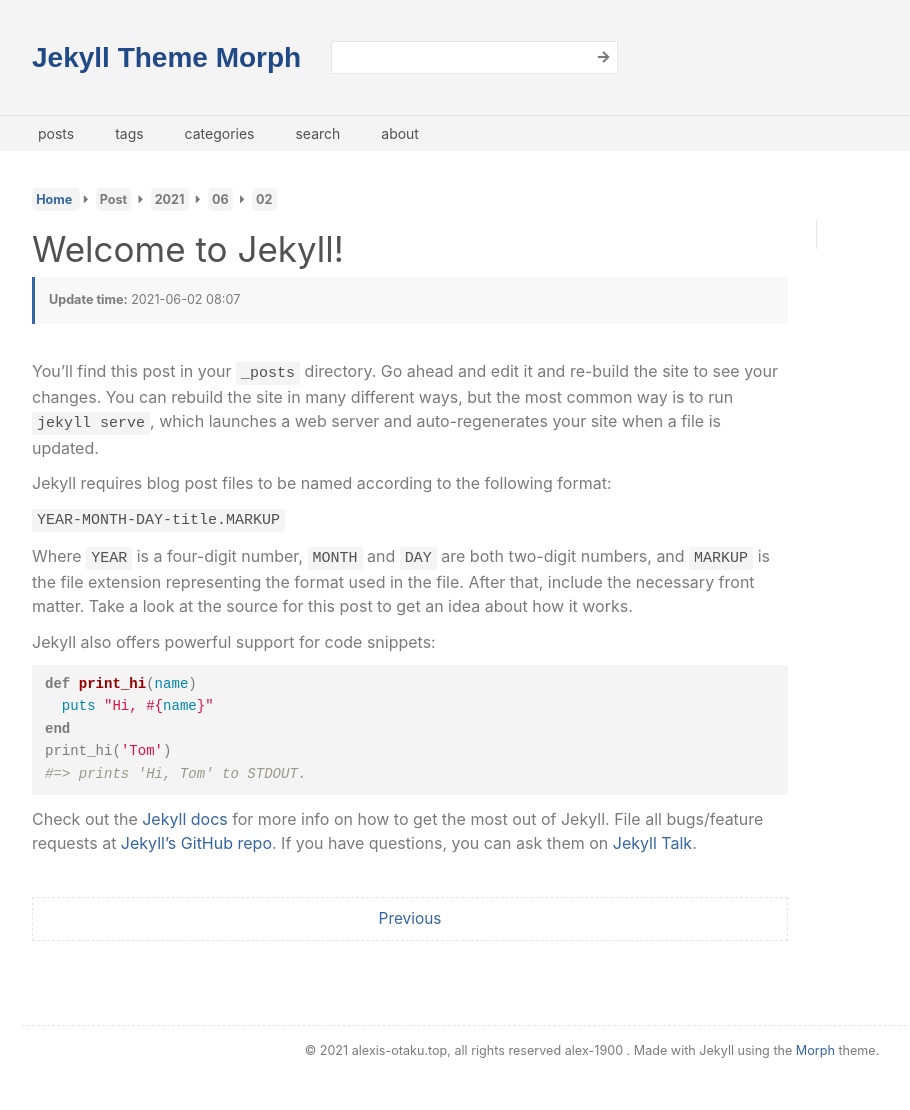
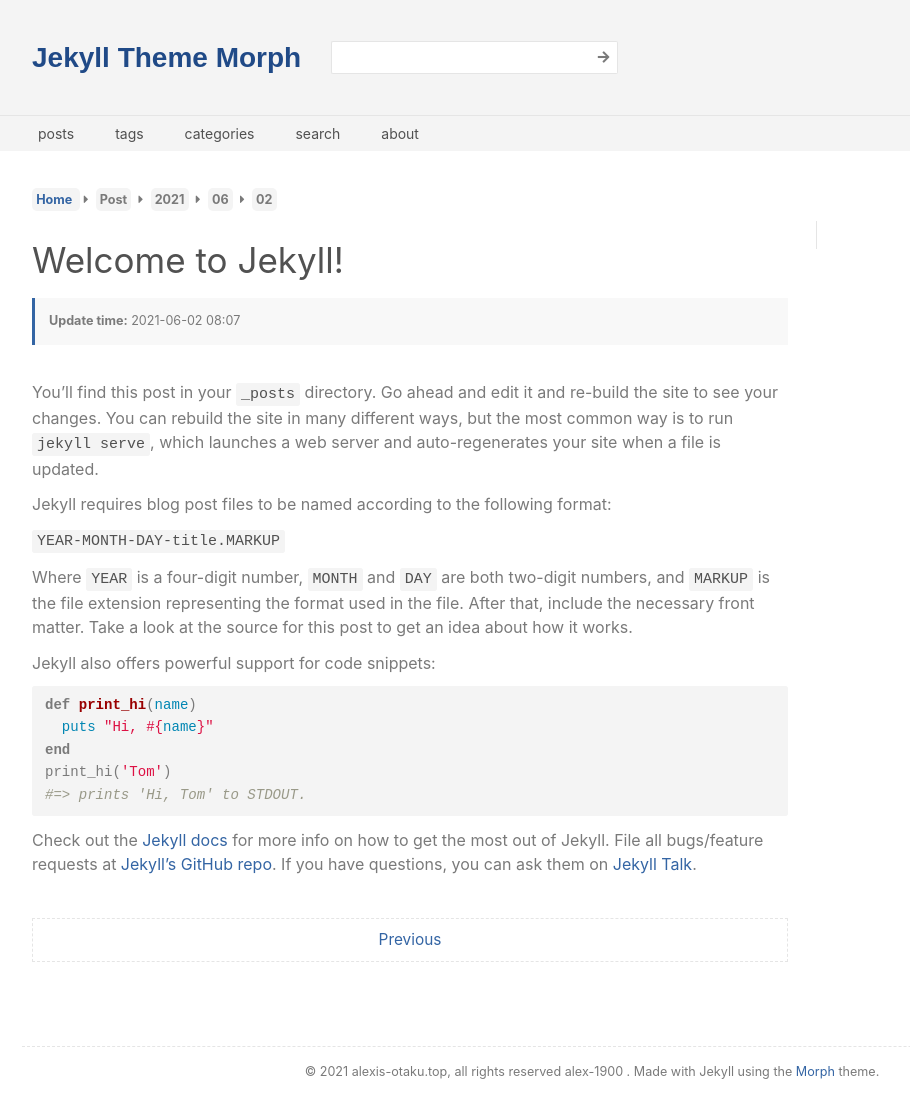
Before and after one commit to alex-1900/jekyll-theme-morph, a Jekyll site: the page built from _posts/2021-06-02-welcome-to-jekyll.markdown, in a window 1280 px wide. Shown: the whole page, without its empty margins (48-958 px from the left). Built offline with Jekyll 4.4.1, drawn with Linux system fonts in a browser that asks for light colours; before the commit the page ends 1089 px from its top, so only the background shows below that.

Commit message:
update style path

```diff
--- a/_sass/morph/components/_highlight.scss
+++ b/_sass/morph/components/_highlight.scss
@@ -56,9 +56,9 @@
   padding: 0 1rem;
 }
 code.language-plaintext {
+  font-family: monospace, sans-serif;
   background-color: $color-primary;
   color: $color-secondary;
-  //font-weight: bold;
   padding: 2px 4px;
   word-wrap:break-word;
 }
--- a/_sass/post.scss
+++ b/_sass/post.scss
@@ -45,7 +45,7 @@
         padding: 0 0 2.5rem 0;
         .title {
           font-size: 2.5rem;
-          padding: .5rem 0;
+          padding: .5em 0;
           @include media-sm() {
             font-size: 2rem;
           }
```
